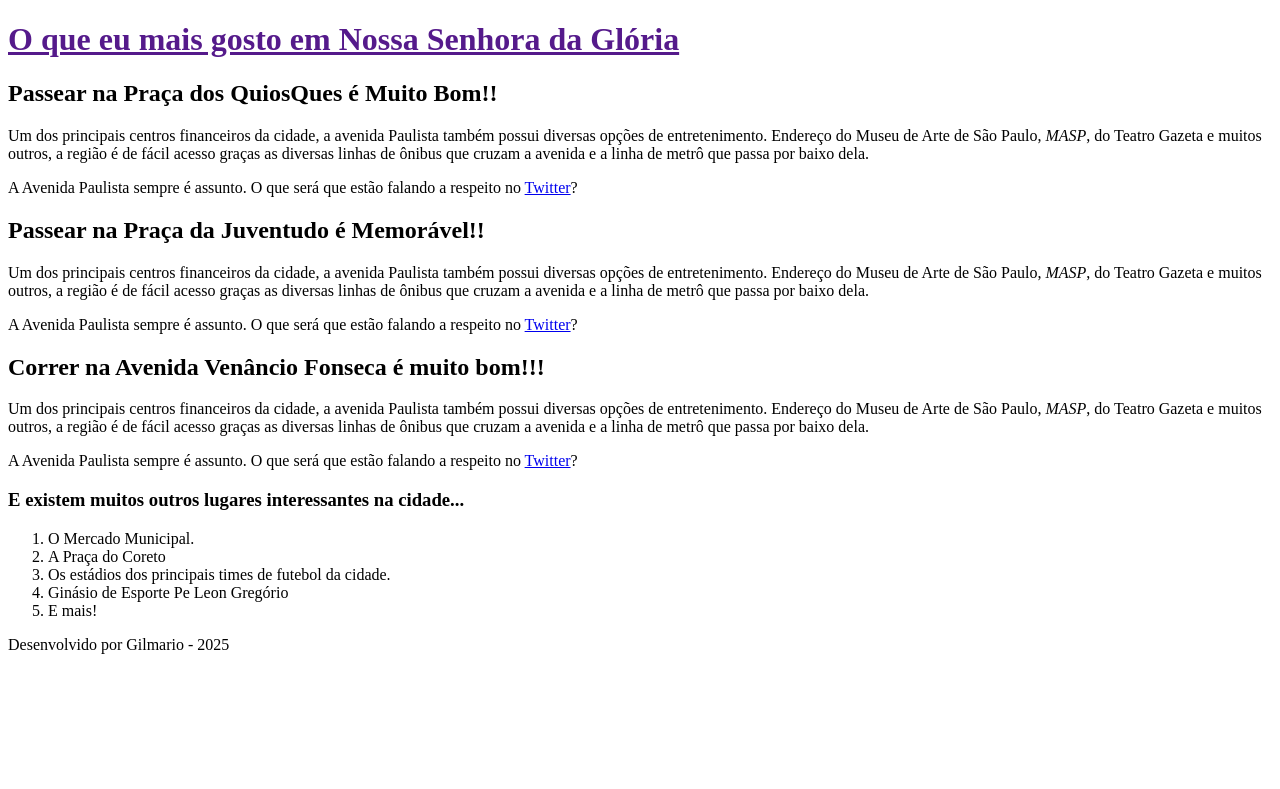
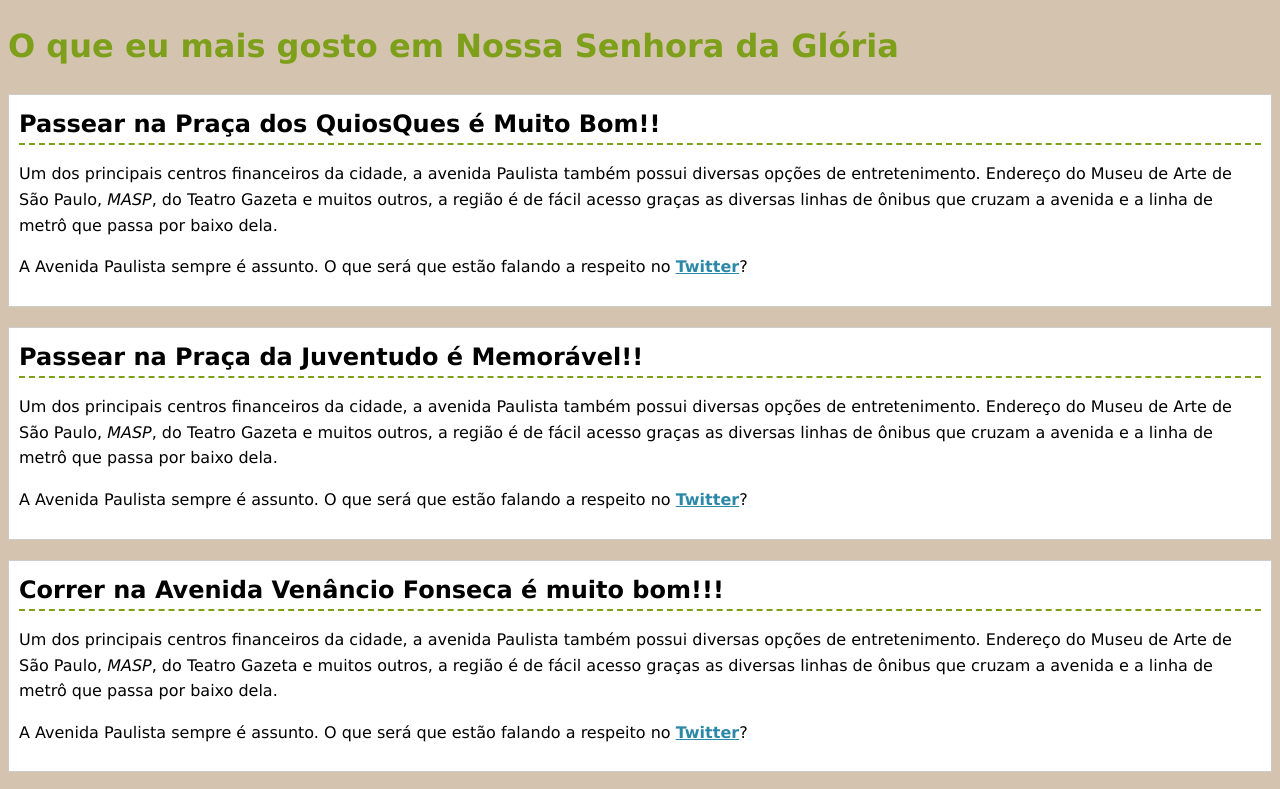
Before and after one commit to gilmariosantos1/minhacidade, a plain HTML site: page index.html in a window 1280 px wide. Shown: the top 789 px of the page. Drawn offline with Linux system fonts and the light colour scheme.

Commit message:
Estilizando a página principal do site
Estilizando as classes: place; h1, body, h2, a.

```diff
--- /dev/null
+++ b/css/style.css
@@ -0,0 +1,29 @@
+
+body{
+    font-family: 'Lucida Sans', 'Lucida Sans Regular', 'Lucida Grande', 'Lucida Sans Unicode', Geneva, Verdana, sans-serif;
+    line-height: 1.6;
+    background-color: rgb(211, 195, 175);
+}
+.container{
+    margin: 0 auto;
+    width: 960px;
+}
+.place{
+    background-color: #FFF;
+    border-color: #CCC #999 #999 #CCC;
+    border: 1px solid #CCC;
+    margin-bottom: 20px;
+    padding: 10px;
+}
+.place h2 {
+    border-bottom: 2px dashed #7E9F19;
+    margin: 0px;
+}
+.place a{
+    color: #2C88A7;
+    font-weight: bold;
+}
+h1 a {
+    color: #7E9F19;
+    text-decoration: none;
+}
--- a/index.html
+++ b/index.html
@@ -3,12 +3,14 @@
 <!--iniciando a página-->
 <html lang="pt-br">
     <!-- Cabeçalho -->
-    <header>
+    <head>
         <!-- Título da página (aparece na aba do navegador)-->
+        <meta charset="UTF-8">
         <title>
             Minha Cidade é D+
         </title>
-    </header>
+        <link rel='stylesheet' href='css/style.css'>
+    </head>
 <!--Corpo da página-->
     <body>
        <div class="Container">
```
Also changed, not shown: imagens/avenidas.jpeg (added), imagens/imagem_aerea.jpeg (added), imagens/pracas_quiosques.jpeg (added).
